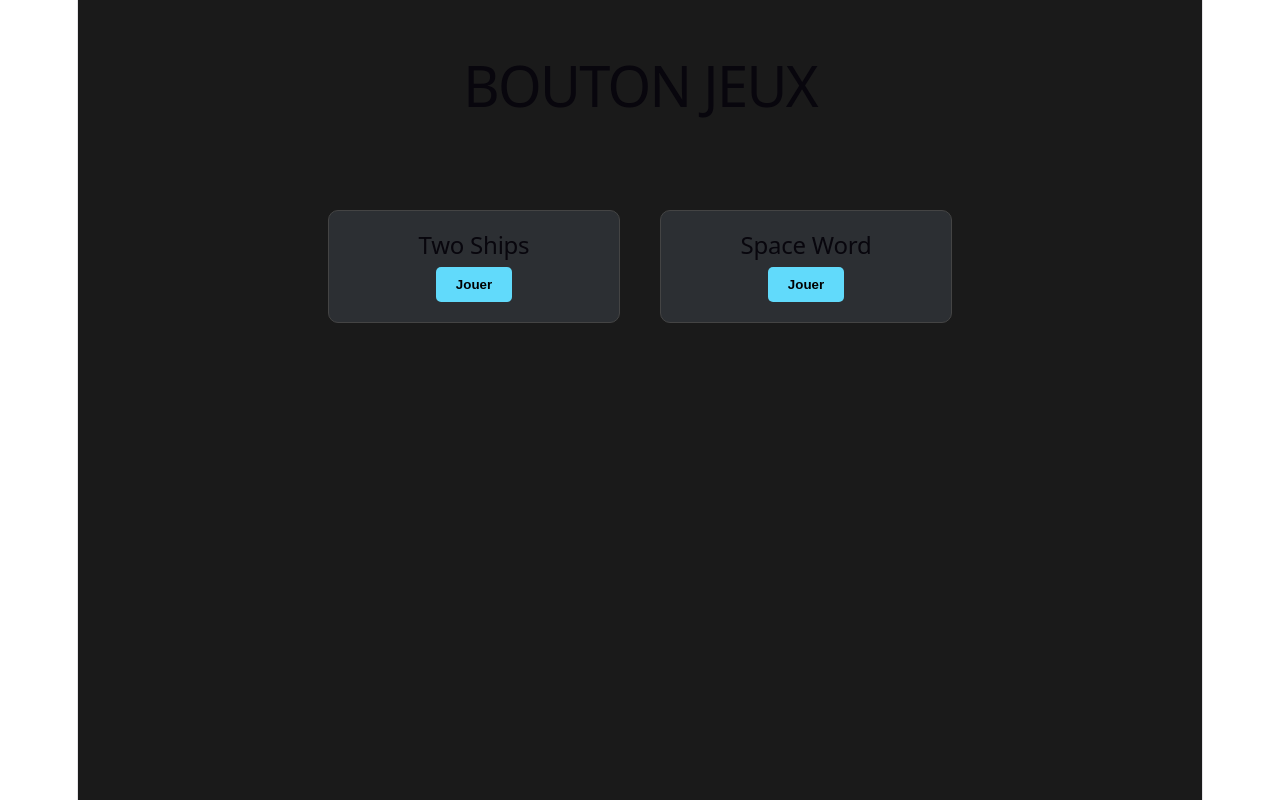
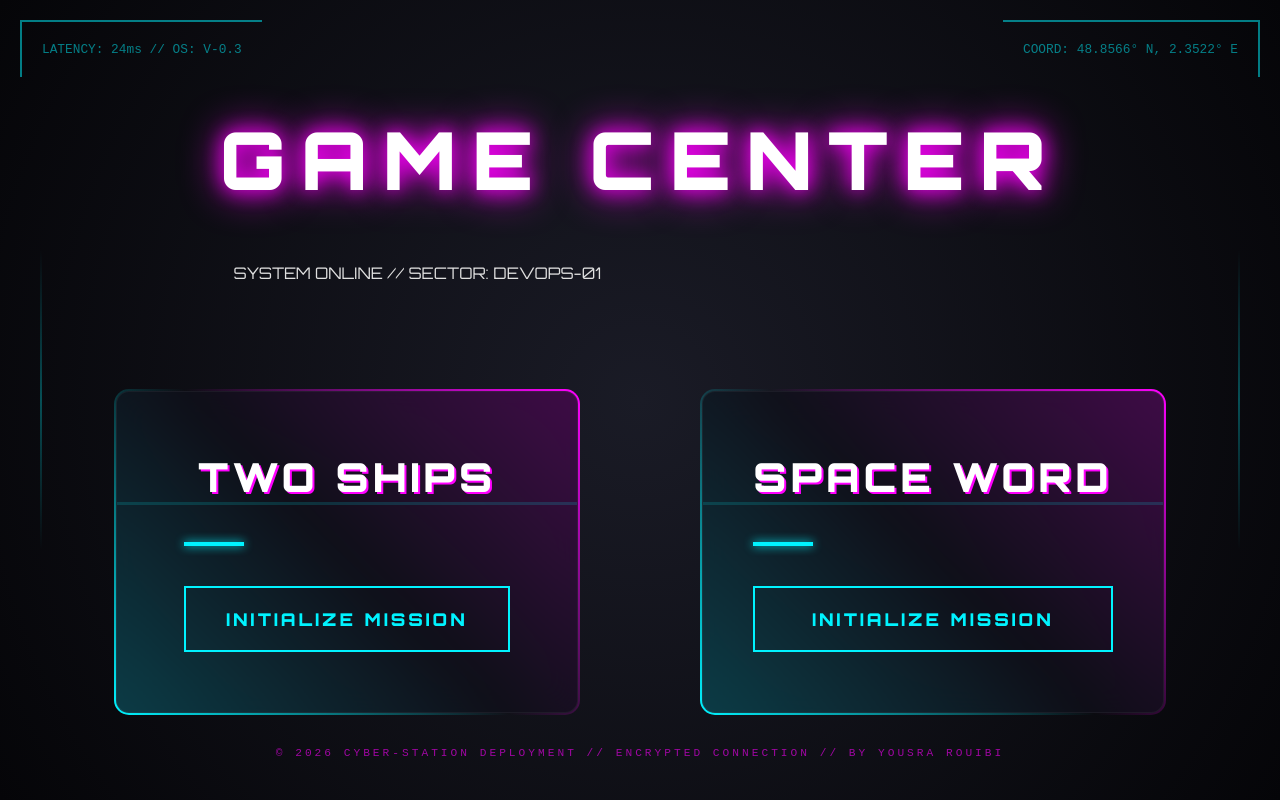
Before and after one commit to ysrbi/jeux-videops, a React (Vite) app in the folder frontend/: page / in a window 1280 px wide. Built offline with nearby package versions, Linux system fonts and the light colour scheme.

Commit message:
last version

```diff
--- a/frontend/index.html
+++ b/frontend/index.html
@@ -4,6 +4,7 @@
     <meta charset="UTF-8" />
     <link rel="icon" type="image/svg+xml" href="/favicon.svg" />
     <meta name="viewport" content="width=device-width, initial-scale=1.0" />
+    <link href="https://fonts.googleapis.com/css2?family=Orbitron:wght@400;900&display=swap" rel="stylesheet">
     <title>launcher</title>
   </head>
   <body>
--- a/frontend/src/App.jsx
+++ b/frontend/src/App.jsx
@@ -3,32 +3,98 @@ import GameCard from './composants/GameCard';
 
 function App() {
   return (
-    <div style={{
-      backgroundColor: '#1a1a1a',
-      minHeight: '100vh',
-      color: 'white',
-      fontFamily: 'Arial, sans-serif'
-    }}>
-      <header style={{ padding: '40px', textAlign: 'center' }}>
-        <h1>BOUTON JEUX</h1>
+    <div className="main-wrapper">
+      <div className="stars-overlay"></div>
+
+      {/* Éléments de décor HUD pour remplir les coins */}
+      <div className="hud-corner top-left">LATENCY: 24ms // OS: V-0.3</div>
+      <div className="hud-corner top-right">COORD: 48.8566° N, 2.3522° E</div>
+      <div className="hud-side left-bar"></div>
+      <div className="hud-side right-bar"></div>
+
+      <header className="main-header">
+        <h1 className="cyber-title">GAME CENTER</h1>
+        <div className="status-container">
+          <div className="scanning-line"></div>
+          <p className="status-text"><span className="blink">●</span> SYSTEM ONLINE // SECTOR: DEVOPS-01</p>
+        </div>
       </header>
 
-      <main style={{
-        display: 'flex',
-        justifyContent: 'center',
-        flexWrap: 'wrap',
-        padding: '20px'
-      }}>
+      <main className="cards-grid">
+        <GameCard title="Two Ships" url="games/two_ships/index.html" />
+        <GameCard title="Space Word" url="games/space_word/index.html" />
+      </main>
 
-        <GameCard
-          title="Two Ships"
-          url="games/two_ships/index.html"
-        />
-        <GameCard
-          title="Space Word"
-          url="games/space_word/index.html"
-        />
-      </main>
+      <footer className="footer-hud">
+        <p>© 2026 CYBER-STATION DEPLOYMENT // ENCRYPTED CONNECTION // BY YOUSRA ROUIBI </p>
+      </footer>
+
+      <style jsx>{`
+        .main-wrapper {
+          min-height: 100vh;
+          display: flex;
+          flex-direction: column;
+          align-items: center;
+          justify-content: center;
+          position: relative;
+          background: radial-gradient(circle at center, #1a1b26 0%, #050508 100%);
+        }
+
+        .main-header {
+          margin-bottom: 60px;
+          z-index: 10;
+        }
+
+        .cyber-title {
+          font-size: 5rem;
+          color: white;
+          text-shadow: 0 0 20px var(--neon-magenta), 0 0 40px var(--neon-magenta);
+          letter-spacing: 15px;
+        }
+
+        .cards-grid {
+          display: flex;
+          gap: 60px;
+          z-index: 5;
+        }
+
+        /*contour*/
+        .hud-corner {
+          position: absolute;
+          padding: 20px;
+          font-family: monospace;
+          color: var(--neon-cyan);
+          font-size: 0.8rem;
+          opacity: 0.5;
+        }
+        .top-left { top: 0; left: 0; border-left: 2px solid var(--neon-cyan); border-top: 2px solid var(--neon-cyan); margin: 20px; }
+        .top-right { top: 0; right: 0; border-right: 2px solid var(--neon-cyan); border-top: 2px solid var(--neon-cyan); margin: 20px; }
+
+        .hud-side {
+          position: absolute;
+          width: 2px;
+          height: 300px;
+          background: linear-gradient(transparent, var(--neon-cyan), transparent);
+          top: 50%;
+          transform: translateY(-50%);
+          opacity: 0.3;
+        }
+        .left-bar { left: 40px; }
+        .right-bar { right: 40px; }
+
+        .footer-hud {
+          position: absolute;
+          bottom: 30px;
+          font-family: monospace;
+          color: var(--neon-magenta);
+          font-size: 0.7rem;
+          letter-spacing: 3px;
+          opacity: 0.6;
+        }
+
+        @keyframes blinker { 50% { opacity: 0; } }
+        .blink { animation: blinker 1.5s step-end infinite; color: var(--neon-cyan); }
+      `}</style>
     </div>
   );
 }
--- a/frontend/src/composants/GameCard.jsx
+++ b/frontend/src/composants/GameCard.jsx
@@ -1,30 +1,105 @@
 import React from 'react';
 
-const GameCard = ({ title, url
- }) => {
+const GameCard = ({ title, url }) => {
   return (
-    <div style={{
-      margin: '20px',
-      padding: '20px',
-      border: '1px solid #444',
-      borderRadius: '10px',
-      width: '250px',
-      backgroundColor: '#2c2f33'
-    }}>
-      <h2>{title}</h2>
-      <button
-        onClick={() => window.open(url, '_blank')}
-        style={{
-          padding: '10px 20px',
-          cursor: 'pointer',
-          backgroundColor: '#61dafb',
-          border: 'none',
-          borderRadius: '5px',
-          fontWeight: 'bold'
-        }}
-      >
-        Jouer
-      </button>
+    <div className="card-container">
+      <div className="card-frame">
+        <div className="scanline"></div>
+        <div className="content">
+          <div className="glitch-title" data-text={title}>{title}</div>
+          <div className="deco-line"></div>
+          <button className="cyber-btn" onClick={() => window.open(url, '_blank')}>
+            <span className="btn-text">INITIALIZE MISSION</span>
+            <span className="btn-glitch"></span>
+          </button>
+        </div>
+      </div>
+
+      <style jsx>{`
+        .card-container {
+          padding: 2px;
+          background: linear-gradient(45deg, var(--neon-cyan), transparent, var(--neon-magenta));
+          border-radius: 15px;
+          margin: 30px;
+          transition: all 0.4s cubic-bezier(0.175, 0.885, 0.32, 1.275);
+        }
+
+        .card-container:hover {
+          box-shadow: 0 0 40px var(--neon-cyan), 0 0 10px var(--neon-magenta);
+          transform: translateY(-15px) scale(1.02);
+        }
+
+        .card-frame {
+          background: var(--glass-bg);
+          padding: 60px 40px;
+          border-radius: 13px;
+          backdrop-filter: blur(15px);
+          position: relative;
+          overflow: hidden;
+          width: 380px;
+          display: flex;
+          flex-direction: column;
+          align-items: center;
+          border: 1px solid rgba(255, 255, 255, 0.05);
+        }
+
+        .glitch-title {
+          font-size: 2.5rem;
+          font-weight: 900;
+          color: white;
+          text-transform: uppercase;
+          margin-bottom: 40px;
+          letter-spacing: 4px;
+          text-align: center;
+          text-shadow: 2px 2px var(--neon-magenta);
+        }
+
+        .deco-line {
+          width: 60px;
+          height: 4px;
+          background: var(--neon-cyan);
+          margin-bottom: 40px;
+          box-shadow: 0 0 10px var(--neon-cyan);
+        }
+
+        .cyber-btn {
+          background: transparent;
+          border: 2px solid var(--neon-cyan);
+          color: var(--neon-cyan);
+          padding: 20px 40px;
+          cursor: pointer;
+          position: relative;
+          width: 100%;
+          font-family: var(--font-cyber);
+          font-weight: bold;
+          font-size: 1.1rem;
+          letter-spacing: 3px;
+          transition: all 0.3s;
+          overflow: hidden;
+        }
+
+        .cyber-btn:hover {
+          background: var(--neon-cyan);
+          color: #000;
+          box-shadow: 0 0 30px var(--neon-cyan);
+        }
+
+        .scanline {
+          width: 100%;
+          height: 3px;
+          background: rgba(0, 243, 255, 0.15);
+          position: absolute;
+          top: 0;
+          left: 0;
+          animation: scan 4s linear infinite;
+          z-index: 1;
+        }
+
+        @keyframes scan {
+          0% { top: -10%; }
+          100% { top: 110%; }
+        }
+      `}</style>
     </div>
   );
 };
--- a/frontend/src/index.css
+++ b/frontend/src/index.css
@@ -1,111 +1,20 @@
 :root {
-  --text: #6b6375;
-  --text-h: #08060d;
-  --bg: #fff;
-  --border: #e5e4e7;
-  --code-bg: #f4f3ec;
-  --accent: #aa3bff;
-  --accent-bg: rgba(170, 59, 255, 0.1);
-  --accent-border: rgba(170, 59, 255, 0.5);
-  --social-bg: rgba(244, 243, 236, 0.5);
-  --shadow:
-    rgba(0, 0, 0, 0.1) 0 10px 15px -3px, rgba(0, 0, 0, 0.05) 0 4px 6px -2px;
-
-  --sans: system-ui, 'Segoe UI', Roboto, sans-serif;
-  --heading: system-ui, 'Segoe UI', Roboto, sans-serif;
-  --mono: ui-monospace, Consolas, monospace;
-
-  font: 18px/145% var(--sans);
-  letter-spacing: 0.18px;
-  color-scheme: light dark;
-  color: var(--text);
-  background: var(--bg);
-  font-synthesis: none;
-  text-rendering: optimizeLegibility;
-  -webkit-font-smoothing: antialiased;
-  -moz-osx-font-smoothing: grayscale;
-
-  @media (max-width: 1024px) {
-    font-size: 16px;
-  }
-}
-
-@media (prefers-color-scheme: dark) {
-  :root {
-    --text: #9ca3af;
-    --text-h: #f3f4f6;
-    --bg: #16171d;
-    --border: #2e303a;
-    --code-bg: #1f2028;
-    --accent: #c084fc;
-    --accent-bg: rgba(192, 132, 252, 0.15);
-    --accent-border: rgba(192, 132, 252, 0.5);
-    --social-bg: rgba(47, 48, 58, 0.5);
-    --shadow:
-      rgba(0, 0, 0, 0.4) 0 10px 15px -3px, rgba(0, 0, 0, 0.25) 0 4px 6px -2px;
-  }
-
-  #social .button-icon {
-    filter: invert(1) brightness(2);
-  }
+  --neon-cyan: #00f3ff;
+  --neon-magenta: #ff00ff;
+  --space-black: #050508;
+  --glass-bg: rgba(15, 15, 25, 0.8);
+  --font-cyber: 'Orbitron', 'Segoe UI', sans-serif;
 }
 
 body {
   margin: 0;
+  background-color: var(--space-black);
+  background-image:
+    radial-gradient(1px 1px at 25% 15%, #fff, transparent),
+    radial-gradient(1px 1px at 75% 65%, #fff, transparent),
+    radial-gradient(1.5px 1.5px at 50% 50%, rgba(0, 243, 255, 0.2), transparent);
+  background-size: 250px 250px;
+  color: #e0e0e0;
+  font-family: var(--font-cyber);
+  overflow-x: hidden;
 }
-
-#root {
-  width: 1126px;
-  max-width: 100%;
-  margin: 0 auto;
-  text-align: center;
-  border-inline: 1px solid var(--border);
-  min-height: 100svh;
-  display: flex;
-  flex-direction: column;
-  box-sizing: border-box;
-}
-
-h1,
-h2 {
-  font-family: var(--heading);
-  font-weight: 500;
-  color: var(--text-h);
-}
-
-h1 {
-  font-size: 56px;
-  letter-spacing: -1.68px;
-  margin: 32px 0;
-  @media (max-width: 1024px) {
-    font-size: 36px;
-    margin: 20px 0;
-  }
-}
-h2 {
-  font-size: 24px;
-  line-height: 118%;
-  letter-spacing: -0.24px;
-  margin: 0 0 8px;
-  @media (max-width: 1024px) {
-    font-size: 20px;
-  }
-}
-p {
-  margin: 0;
-}
-
-code,
-.counter {
-  font-family: var(--mono);
-  display: inline-flex;
-  border-radius: 4px;
-  color: var(--text-h);
-}
-
-code {
-  font-size: 15px;
-  line-height: 135%;
-  padding: 4px 8px;
-  background: var(--code-bg);
-}
```
Also changed, not shown: 2 other files (tests, documents, lock files or other folders).
